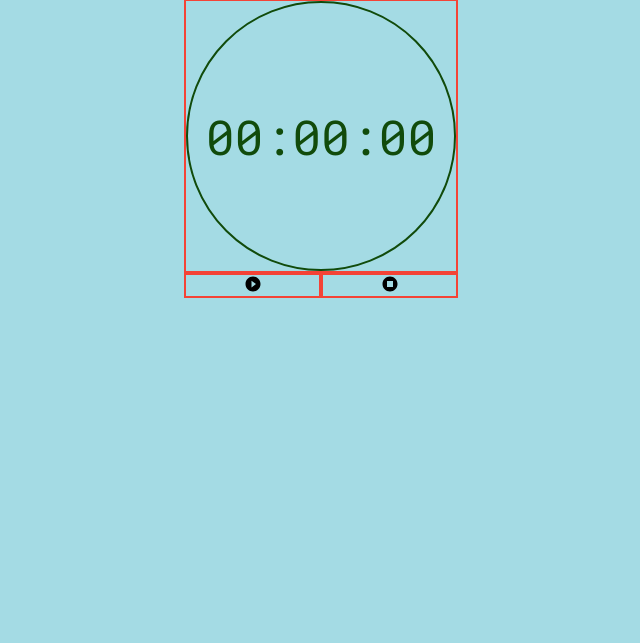
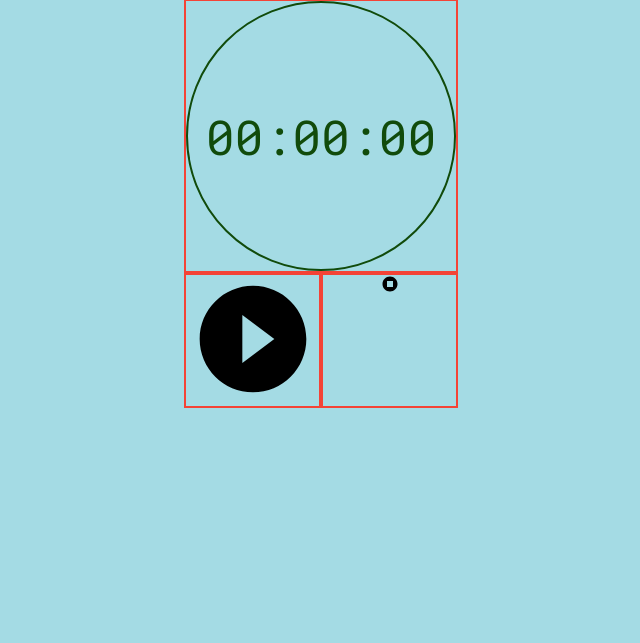
Before and after one commit to NordThing/Health-PWA, a PHP site: page / in a window 1280 px wide. Shown: the part 74-717 px from the top of the page, without its empty margins (319-959 px from the left). Run offline with PHP 8.4, Linux system fonts and the light colour scheme.

Commit message:
new things

```diff
--- a/css/index.css
+++ b/css/index.css
@@ -206,10 +206,11 @@ button {
 }
 
 #playButton {
-
+  width: 10vw;
 }
 
 #pauseButton {
+  width: 10vw;
   display: none;
 }
 
```
